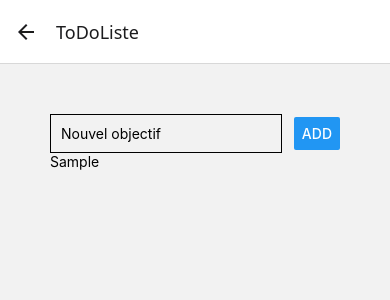
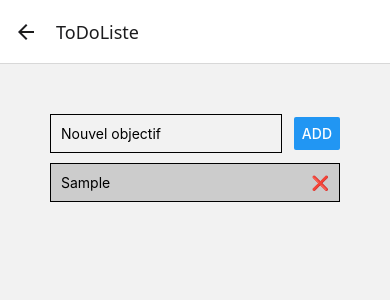
Before and after one commit to MateoMBR/DM-React-Native-N3, a React Native app: screen /ToDoListe in a window 390 px wide. Both pictures are taken after typing "Sample" into the empty fields and a click on the button "ADD". Shown: the top 300 px of the page. Built offline with nearby package versions, Linux system fonts and the light colour scheme.

Commit message:
To do List Step 3
Delete objectif

```diff
--- a/src/screens/ToDoListeScreen.js
+++ b/src/screens/ToDoListeScreen.js
@@ -1,13 +1,17 @@
 import React, { useState } from 'react';
-import { View, Text, TextInput, Button, StyleSheet } from 'react-native';
+import { View, Text, TextInput, Button, StyleSheet, TouchableOpacity } from 'react-native';
 
 function ToDoListeScreen() {
   const [goal, setGoal] = useState('');
   const [goals, setGoals] = useState([]);
 
   const addGoalHandler = () => {
-    setGoals(currentGoals => [...currentGoals, goal]);
+    setGoals(currentGoals => [...currentGoals, { key: Math.random().toString(), value: goal }]);
     setGoal('');
+  };
+
+  const removeGoalHandler = goalKey => {
+    setGoals(currentGoals => currentGoals.filter(goal => goal.key !== goalKey));
   };
 
   return (
@@ -22,8 +26,13 @@ function ToDoListeScreen() {
         <Button title="Add" onPress={addGoalHandler} />
       </View>
       <View>
-        {goals.map((goal, index) => (
-          <Text key={index}>{goal}</Text>
+        {goals.map(goal => (
+          <View key={goal.key} style={styles.goalItem}>
+            <Text>{goal.value}</Text>
+            <TouchableOpacity onPress={() => removeGoalHandler(goal.key)}>
+              <Text style={styles.deleteButton}>❌</Text>
+            </TouchableOpacity>
+          </View>
         ))}
       </View>
     </View>
@@ -45,6 +54,19 @@ const styles = StyleSheet.create({
     borderWidth: 1,
     padding: 10,
   },
+  goalItem: {
+    flexDirection: 'row',
+    justifyContent: 'space-between',
+    alignItems: 'center',
+    padding: 10,
+    marginVertical: 10,
+    backgroundColor: '#ccc',
+    borderColor: 'black',
+    borderWidth: 1,
+  },
+  deleteButton: {
+    color: 'red',
+  },
 });
 
 export default ToDoListeScreen;
```
